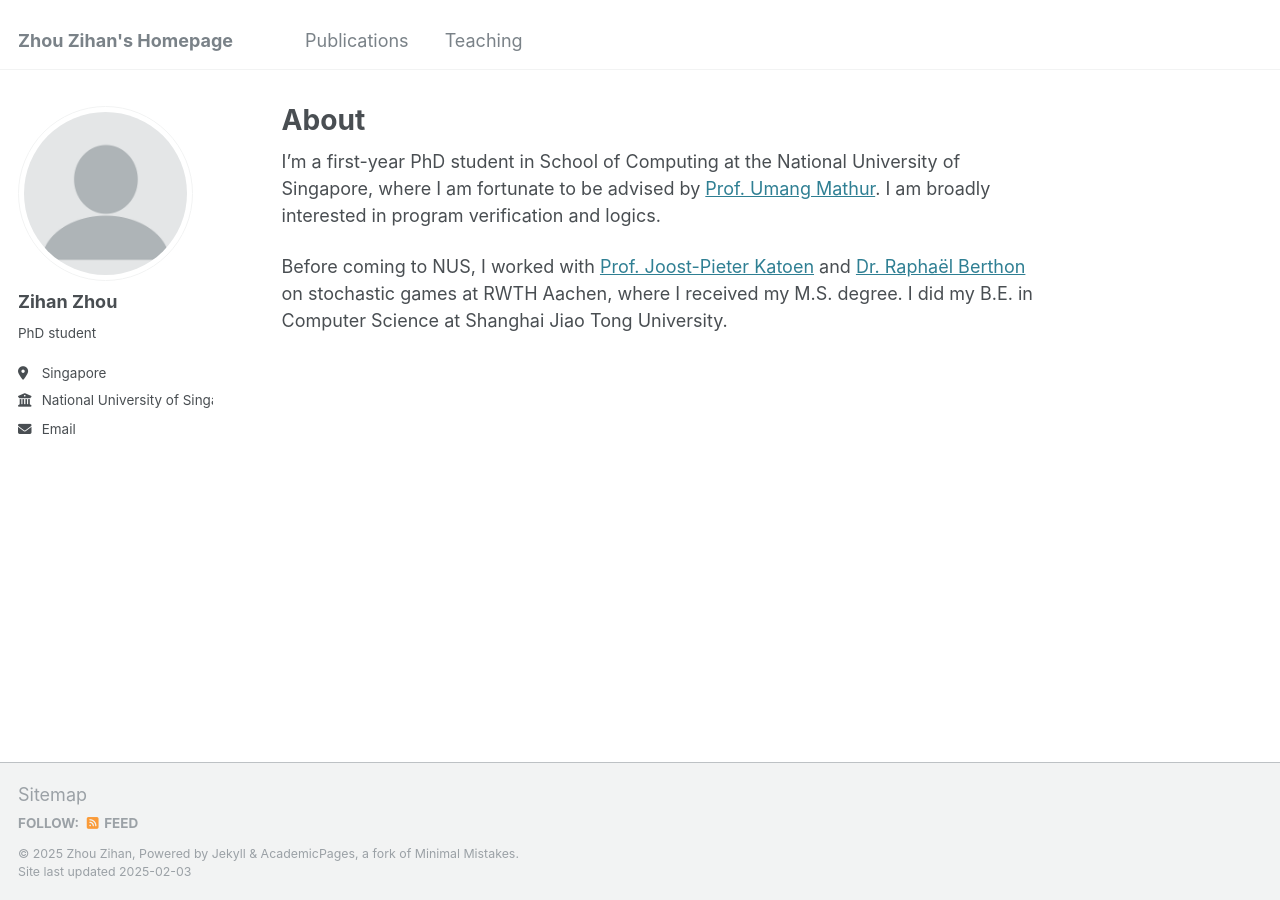
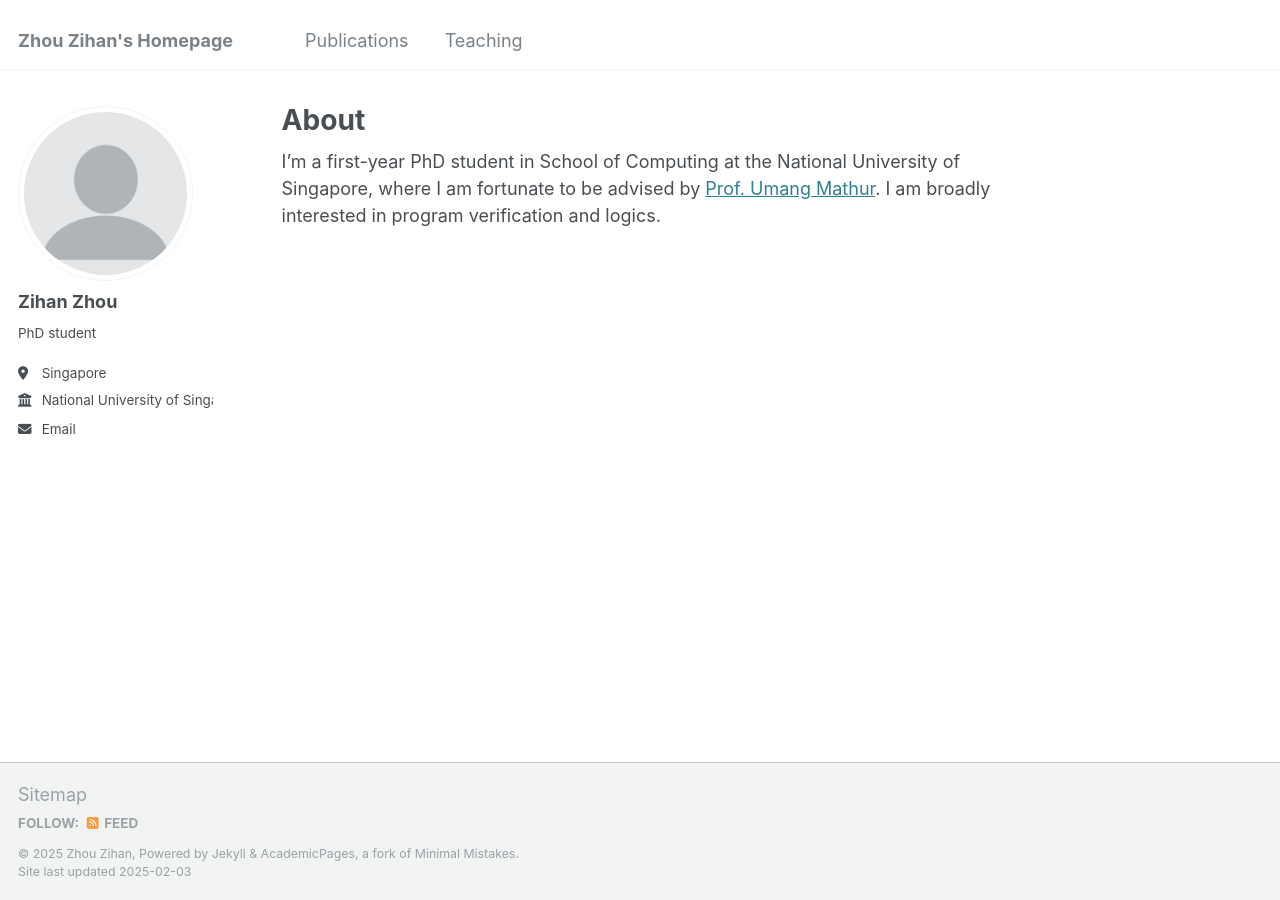
Before and after one commit to jsyczzh/jsyczzh.github.io, a Jekyll site: the page built from _pages/about.md, in a window 1280 px wide. Built offline with Jekyll 4.4.1, drawn with Linux system fonts in a browser that asks for light colours.

Commit message:
Update about.md

```diff
--- a/_pages/about.md
+++ b/_pages/about.md
@@ -8,5 +8,3 @@ redirect_from:
 ---
 
 I’m a first-year PhD student in School of Computing at the National University of Singapore, where I am fortunate to be advised by [Prof. Umang Mathur](https://www.comp.nus.edu.sg/~umathur/). I am broadly interested in program verification and logics.
-
-Before coming to NUS, I worked with [Prof. Joost-Pieter Katoen](https://moves.rwth-aachen.de/people/katoen/) and [Dr. Raphaël Berthon](https://moves.rwth-aachen.de/people/raphael-berthon/) on stochastic games at RWTH Aachen, where I received my M.S. degree. I did my B.E. in Computer Science at Shanghai Jiao Tong University.
```
